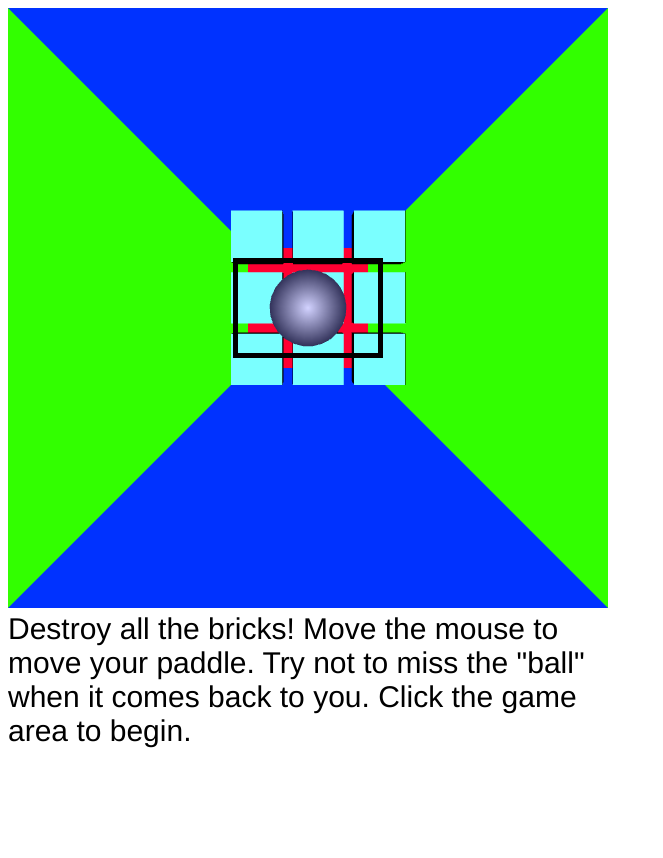
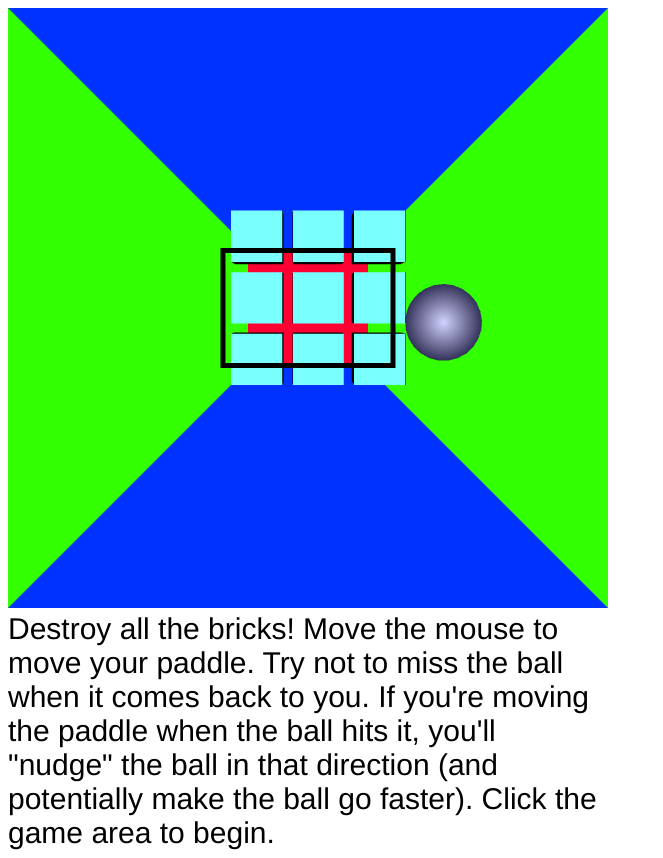
Before and after one commit to saturn597/breakout3d, a plain HTML site: page index.html in a window 1280 px wide. Shown: the whole page, without its empty margins (0-663 px from the left). Before the commit the page ends 800 px from the top, so only its background shows below. Drawn offline with Linux system fonts and the light colour scheme.

Commit message:
Paddle motion now impacts ball motion
Specifically, if the paddle is moving when the ball hits it, the ball
will be deflected in the direction of the paddle's motion.

Now we can randomize the ball's starting position, so doing that too.
(Before, certain starting positions were "unwinnable" - because the ball
would never actually bounce to certain bricks - so we couldn't randomize
the starting position. But now the player can adjust the direction of
the ball if needed.)

Also, did cleanup/clarification of comments.

```diff
--- a/game.js
+++ b/game.js
@@ -1,4 +1,13 @@
 function main() {
+    // Helper for setting some initial values
+    function randomInt(min, max) {
+        // Return random int greater than or equal to min and less than max.
+        // That is, it's in range [min, max - 1].
+        min = Math.ceil(min);
+        max = Math.floor(max);
+        return Math.floor(Math.random() * (max - min)) + min;
+    }
+
     const canvas = document.getElementById('canvas');
     const gl = new GL(canvas);
 
@@ -7,44 +16,57 @@ function main() {
         messages.innerHTML = msg;
     }
 
-    const ballRadius = 80;
-    const ballVelocity = [-0.5, 1, 5];
-
-    // Set these three values to adjust the dimensions of the game area
+    // Set xMax, yMax, zMax to adjust the dimensions of the game area
     const xMax = canvas.width / 2;
+    const xMin = -xMax;
     const yMax = canvas.height / 2;
+    const yMin = -yMax;
     const zMax = 5000;
 
+    // For playability, the viewing frustum should be some distance out
     const zMin = 1000;
 
+    // Set up our perspective
     const fov = Math.PI / 4;
-
     const aspect = canvas.clientWidth / canvas.clientHeight;
-
     gl.setPerspective(fov, aspect, zMin, zMax + 1, xMax, yMax);
 
-    let xMin = -xMax;
-    let yMin = -yMax;
-
+    // Helpful variables
     let drawables = [];
     let collidables = [];
 
     let alive;
     let ball;
     let bricks;
-    let nearWall; // an invisible wall in front of the player to detect when the ball is "out of bounds"
     let paddle;
     let walls;
 
+    // nearWall is an invisible wall in front of the player - when the ball
+    // hits this, either it bounces back (if the paddle is in the right spot),
+    // or the player is penalized for missing the ball.
+    let nearWall;
+
+    // Ball initial values
+    const ballInnerColor = [210, 210, 255];
+    const ballOuterColor = [50, 50, 90];
+    const ballRadius = 40;
+    const ballVelocity = [-0.25, 0.5, 3];
+    const maxMotion = 1.25;
+
+    const initialPosition = [
+        randomInt(xMin + ballRadius + 1, xMax - ballRadius),
+        randomInt(yMin + ballRadius + 1, yMax - ballRadius),
+        zMin + ballRadius
+    ];
+
+    // Paddle initial values.
+    const paddleColor = [0, 0, 0];
+    const paddleThickness = 5;
+    const paddleHeight = 120;
+    const paddleWidth = 175;
+
     function initialize() {
-        ball = new Ball(
-            0, 0,
-            zMin + ballRadius / 2,
-            80,
-            [50, 50, 90,
-            50, 50, 90,
-            210, 210, 255]
-        );
+        ball = new Ball(...initialPosition, ballRadius * 2, maxMotion, ballInnerColor, ballOuterColor);
 
         bricks = [];
         for (let y = 0; y < 3; y++) {
@@ -69,7 +91,7 @@ function main() {
             };
         });
 
-        paddle = new Paddle(0, 0, zMin, 150, 100, 5, [0, 0, 0]);
+        paddle = new Paddle(0, 0, zMin, paddleWidth, paddleHeight, paddleThickness, paddleColor);
 
         walls = [
             makeFace(xMin, yMin, yMax, zMin, zMax, [50, 255, 0], 0),
@@ -124,6 +146,7 @@ function main() {
         canvas.style.cursor = 'none';
 
         let lastT;
+        let oldPaddlePosition = [paddle.x, paddle.y];
 
         requestAnimationFrame(function d(t) {
             if (!ball.hasTrajectory) {
@@ -131,11 +154,25 @@ function main() {
                 lastT = t;
             }
 
-            if (t - lastT > 100) {
+            const dt = t - lastT;
+
+            if (dt > 100) {
                 // Don't advance the frame if too much time passed since the last
                 // one.
                 ball.setTrajectory(ball.v, t, collidables);
             } else {
+                // When the ball bounces off the near wall (i.e., "hits the
+                // paddle", from the player's perspective), we want the
+                // paddle's movement to impact the ball's.
+                // (Multiplying by 3 exaggerates the effect.)
+                nearWall.velocityAdjustment = [
+                    3 * (paddle.x - oldPaddlePosition[0]) / dt,
+                    3 * (paddle.y - oldPaddlePosition[1]) / dt,
+                    0
+                ];
+                oldPaddlePosition = [paddle.x, paddle.y];
+
+                // Now we're ready to update the ball's position.
                 ball.update(t);
             }
             lastT = t;
--- a/gameobjects.js
+++ b/gameobjects.js
@@ -342,12 +342,12 @@ class Paddle {
 }
 
 class Ball extends GLBox {
-    constructor(x, y, z, diameter, colors) {
+    constructor(x, y, z, diameter, maxMotion, innerColor, outerColor) {
         // x, y, z, diameter give the physical location/dimensions of our ball
-        // Colors will be an array with 9 elements. Every three elements will
-        // be the rgb value (0 -> 255) of the color for one vertex of the triangles
-        // that make up the polygon that'll represent our "ball." The last three
-        // elements are the color of the "center" of the ball, the others are on the outside.
+        // innerColor and outerColor are 3-element arrays giving the rgb color
+        // of the ball's center and outer edge, respectively (the ball will
+        // have a gradient from the inner to the outer color so that it looks
+        // shaded).
 
         // Superclass GLBox is helpful for hit prediction
         // The "ball" is represented graphically by a flat polygon
@@ -357,6 +357,9 @@ class Ball extends GLBox {
         this.diameter = diameter;
         this.v = 0;
         this.collidables = [];
+
+        this.maxMotion = maxMotion;
+        this.capVComponentsSeparately = false;
 
         // Draw the ball as a polygon with numSides
         const numSides = 25;
@@ -375,7 +378,8 @@ class Ball extends GLBox {
             this.polys.push(a, b, [0, 0, 0, 1]);
         }
 
-        this.colors = Array(this.polys.length * 3).fill(255);
+        // Store our colors in the form webGL will expect
+        const colors = [...outerColor, ...outerColor, ...innerColor];
         this.colors = [].concat(...Array(this.polys.length / 3).fill(colors));
     }
 
@@ -389,7 +393,33 @@ class Ball extends GLBox {
     }
 
     setTrajectory(v, t, collidables) {
-        this.v = v;
+        this.v = v.slice();
+
+        // Cap the horizontal/vertical velocity to be no greater than
+        // this.maxMotion.  We can either 1) cap the overall magnitude of the
+        // velocity or 2) cap the individual components of the velocity (x and
+        // y) separately.  Currently I think (1) feels more natural - capping
+        // both components separately tends to lead to each being maxed out and
+        // so the ball travels along a weird diagonal.  Note, we're not messing
+        // with the forward/backward motion here.
+        if (this.capVComponentsSeparately) {
+            if (Math.abs(this.v[0]) > this.maxMotion) {
+                // Maintain the sign in these calculations.
+                this.v[0] = this.maxMotion * this.v[0] / Math.abs(this.v[0]);
+            }
+
+            if (Math.abs(this.v[1]) > this.maxMotion) {
+                this.v[1] = this.maxMotion * this.v[1] / Math.abs(this.v[1]);
+            }
+        } else {
+            const motion = Math.sqrt(v[0] ** 2 + v[1] ** 2);
+            if (motion > this.maxMotion) {
+                const adj = this.maxMotion / motion;
+                this.v[0] = this.v[0] * adj;
+                this.v[1] = this.v[1] * adj;
+            }
+        }
+
         this.initialTime = t;
         this.initialPosition = [this.x, this.y, this.z];
         this.collidables = collidables;
@@ -432,7 +462,9 @@ class Ball extends GLBox {
     update(t) {
         if (t > this.collisionTime) {
             // We collided, so change our trajectory so that we "bounce" in the
-            // other direction
+            // other direction, and also adjust the new trajectory to take into
+            // account any "velocity adjustment" property on the collided
+            // object.
 
             // Start by updating to just BEFORE the collision.  Updating to
             // exactly the collision time sometimes puts the ball just past
@@ -446,6 +478,9 @@ class Ball extends GLBox {
                 if (!reversed[o]) {
                     newV[o] = -newV[o];
                     reversed[o] = true;
+                }
+                if (c[1].hasOwnProperty('velocityAdjustment')) {
+                    c[1].velocityAdjustment.forEach((a, i) => newV[i] = newV[i] + a);
                 }
                 c[1].onCollision();
             }
--- a/index.html
+++ b/index.html
@@ -10,6 +10,6 @@
     </head>
     <body>
         <canvas id="canvas" width="600" height="600"></canvas>
-        <div id="messages">Destroy all the bricks! Move the mouse to move your paddle. Try not to miss the "ball" when it comes back to you. Click the game area to begin.</div>
+        <div id="messages">Destroy all the bricks! Move the mouse to move your paddle. Try not to miss the ball when it comes back to you. If you're moving the paddle when the ball hits it, you'll "nudge" the ball in that direction (and potentially make the ball go faster). Click the game area to begin.</div>
     </body>
 </html>
```
